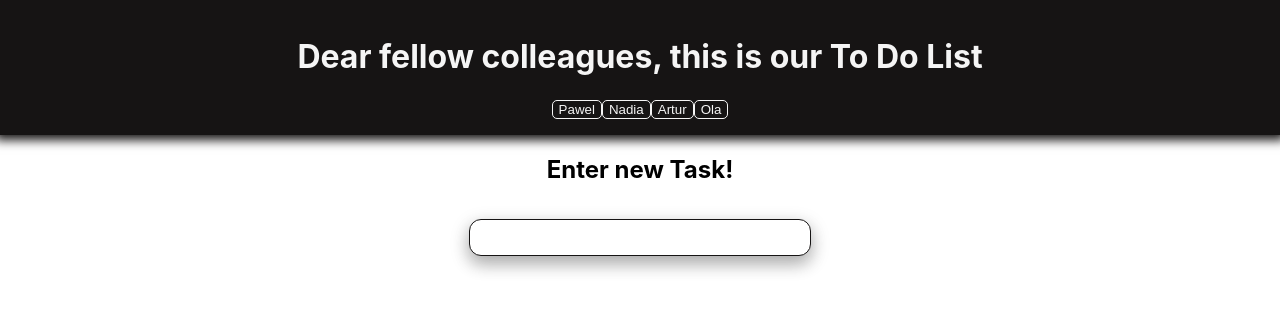
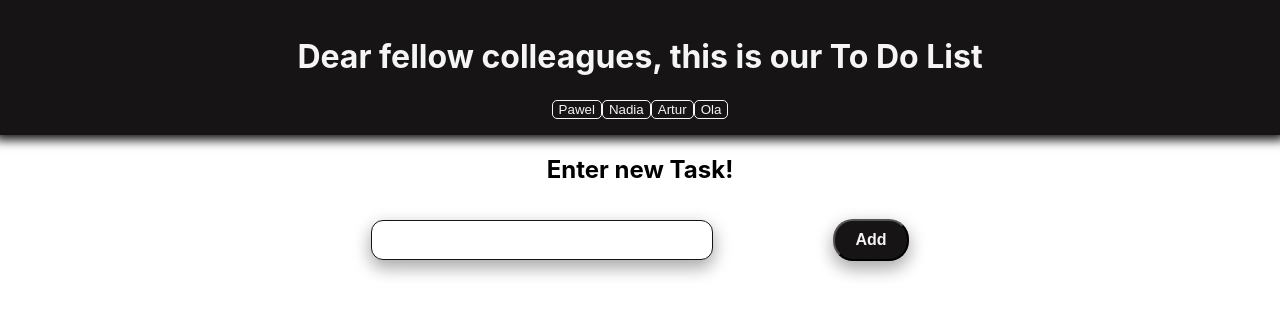
Before and after one commit to Jagholin/todo_react, a React (Create React App) app: page / in a window 1280 px wide. Shown: the top 316 px of the page. Built offline with nearby package versions, Linux system fonts and the light colour scheme.

Commit message:
imput section with functionality

```diff
--- a/src/components/Newtask.css
+++ b/src/components/Newtask.css
@@ -9,4 +9,24 @@
     border: 1px solid rgb(22, 20, 20);
     border-radius: 12px;
     box-shadow: 0 8px 16px 0 rgba(0,0,0,0.2), 0 6px 20px 0 rgba(0,0,0,0.19);
+    font-size: 16px;
 }
+
+.addButton {
+    color: whitesmoke;
+    background-color: rgb(22, 20, 20);
+    border-radius: 20px;
+    padding: 10px 20px;
+    margin: 15px 60px;
+    font-weight: bold;
+    font-size: 16px;
+    box-shadow: 0 8px 16px 0 rgba(0,0,0,0.2), 0 6px 20px 0 rgba(0,0,0,0.19);
+}
+.addButton:hover {
+    background-color: whitesmoke;
+    color: rgb(22, 20, 20);
+    border: 0.5px solid  rgb(22, 20, 20);
+    font-weight: bold;
+    font-size: 16px;
+    box-shadow: 0 8px 16px 0 rgba(0,0,0,0.2), 0 6px 20px 0 rgba(0,0,0,0.19);
+}
--- a/src/components/Newtask.js
+++ b/src/components/Newtask.js
@@ -1,13 +1,37 @@
 import "./newtask.css"
-import { useState} from "react"
-function NewTask({state}) {
-    const [todo, setTodo]  = useState("")
+import { useState, useRef } from "react"
+
+function NewTask({}) {
+
+    const [todo, setTodo]  = useState([])
+    const todoElementRef = useRef()
+
+    function handleAddTodo(e){
+        const element = todoElementRef.current.value
+        todoElementRef.current.focus();
+        if (element === '') return
+        setTodo(prevTodo => {
+            return [...prevTodo, {id: {todo}, name: element}]
+        })
+        console.log(element)
+        todoElementRef.current.value = null
+    }
+
+    function handleKeyDown(e) {
+        let key = e.key;
+        if (e.key === 'Enter'){
+        handleAddTodo();
+        }
+    }
+
     return (
         <div className= "newTask">
             <h2 className="title">Enter new Task!</h2>
-            <input type="text" className="input" onChange={(e)=> {
-                setTodo(e.target.value)
+            <input type="text" className="input" ref={todoElementRef}
+            onKeyDown={(e) => handleKeyDown(e)}
+            onChange={(e)=> {setTodo(e.target.value)
             }} />
+            <button className="addButton" onClick={handleAddTodo}>Add</button>
         </div>
     );
 }
```
